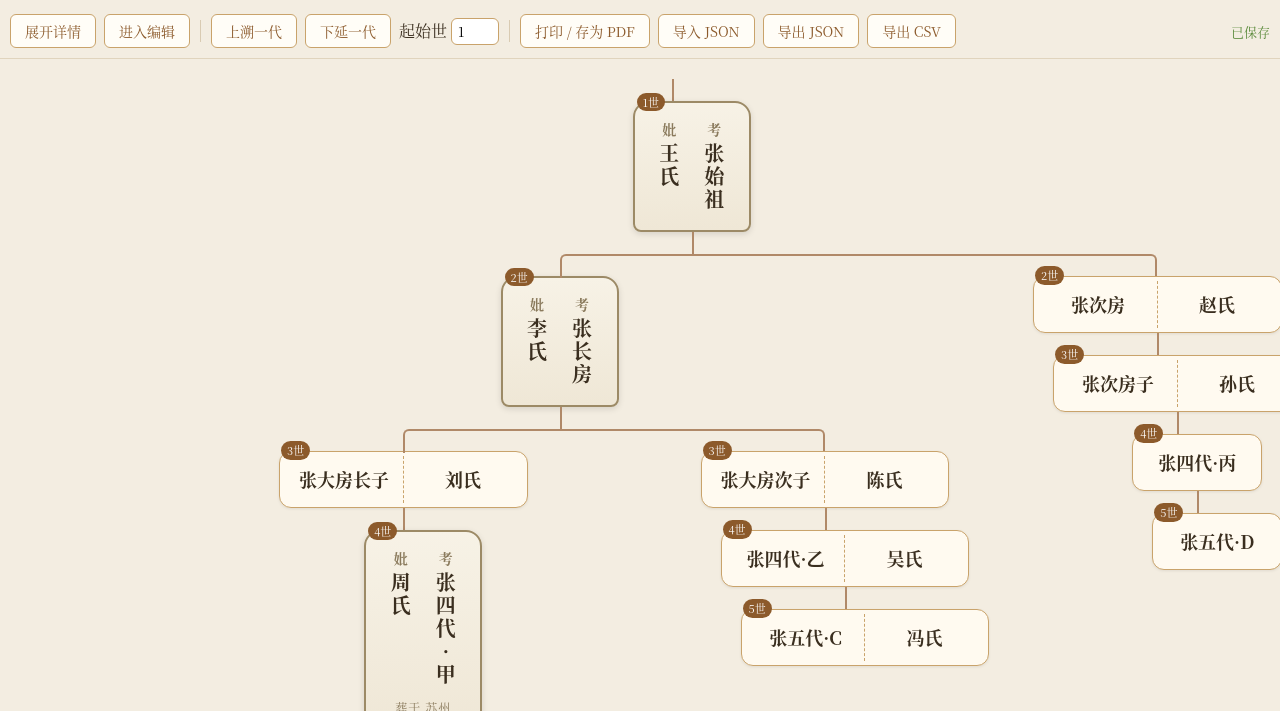
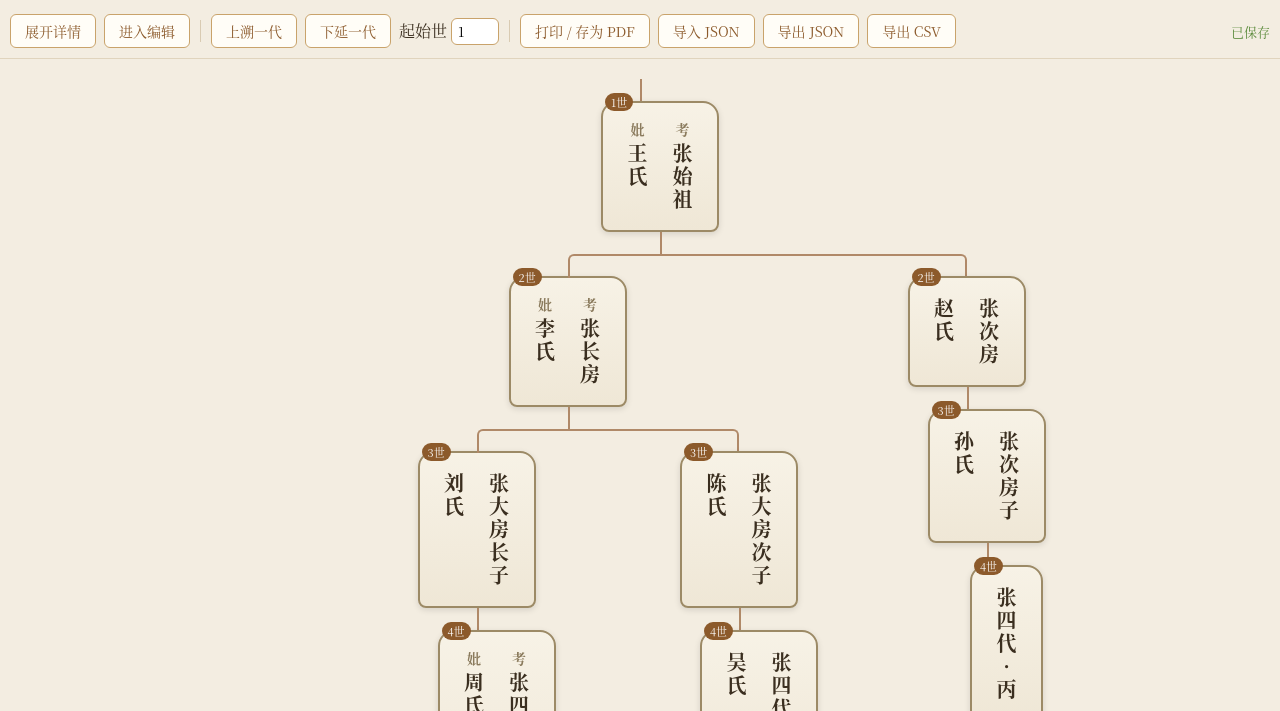
Before and after one commit to SeikenV/GeneaDoc, a plain HTML site: page 家谱.html in a window 1280 px wide. Shown: the part 89-800 px from the top of the page. Drawn offline with Linux system fonts and the light colour scheme.

Commit message:
在世人员也采用墓碑框样式，但不显示考妣标签

```diff
--- a/家谱.html
+++ b/家谱.html
@@ -363,7 +363,7 @@ function personCard(p, isSpouse){
   return `<div class="person">${html}</div>`;
 }
 
-function tombCols(p){
+function tombCols(p, kaoBi){
   const editMode = document.body.classList.contains("edit");
   function col(lab, name, birth, death, descTxt, sp){
     if(!name && !birth && !death) return "";
@@ -383,10 +383,12 @@ function tombCols(p){
     h += `</div>`;
     return h;
   }
+  const labP = kaoBi ? "考" : "";
+  const labS = kaoBi ? "妣" : "";
   const sN=p.spouse||"", sB=p.spouseBirth||"", sD=p.spouseDeath||"", sDesc=p.spouseDesc||"";
   let html = "";
-  if(sN||sB||sD||sDesc) html += col("妣", sN, sB, sD, sDesc, true); // 妣居左
-  html += col("考", p.name, p.birth, p.death, p.desc, false);       // 考居右（传统右为尊）
+  if(sN||sB||sD||sDesc) html += col(labS, sN, sB, sD, sDesc, true); // 配偶居左（在世无考妣标签）
+  html += col(labP, p.name, p.birth, p.death, p.desc, false);                  // 本人居右
   return html;
 }
 
@@ -396,15 +398,16 @@ function makeNode(p, gen){
   node.className = "node";
   const editMode = document.body.classList.contains("edit");
   let html;
-  if(!editMode && p.death){
+  if(!editMode){
+    const kaoBi = !!p.death; // 已故显示考妣，在世不显示
     html = `<div class="tomb"><span class="gen-tag">${genOf(p)}世</span>` +
-           `<div class="cols">${tombCols(p)}</div>`;
+           `<div class="cols">${tombCols(p, kaoBi)}</div>`;
     if(p.tomb && !expanded) html += `<div class="tomb-loc">葬于 ${esc(p.tomb)}</div>`;
     if(expanded){
       const loc = p.tombAddr || p.tomb || "";
       html += `<div class="tomb-addr"><div class="addr-lab">葬于</div>` +
         (editMode
-          ? `<div class="desc" contenteditable="  true" data-id="${p.id}" data-field="tombAddr">${loc}</div>`
+          ? `<div class="desc" contenteditable="true" data-id="${p.id}" data-field="tombAddr">${loc}</div>`
           : `<div class="desc">${loc}</div>`) +
         `</div>`;
     }
```
